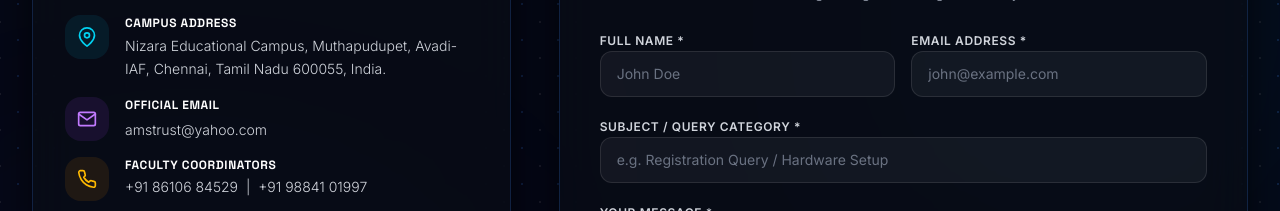
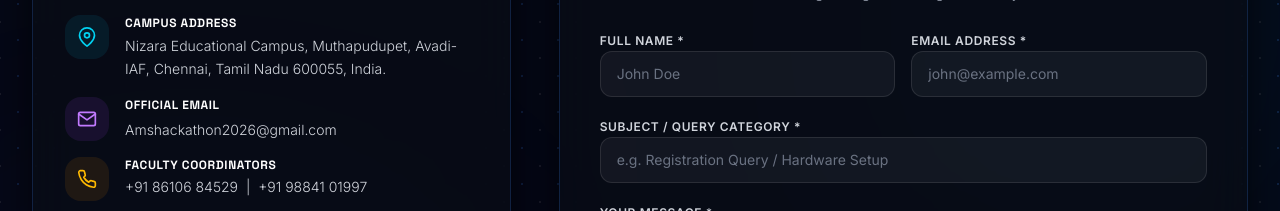
Before and after one commit to sharafahh/AMS-HACKATHON-2026, a React (Vite) app in the folder client/: page / in a window 1280 px wide. Shown: the part 10520-10731 px from the top of the page. Built offline with nearby package versions, Linux system fonts and the light colour scheme.

Commit message:
email updated

```diff
--- a/client/src/components/home/Contact.jsx
+++ b/client/src/components/home/Contact.jsx
@@ -112,10 +112,10 @@ function Contact() {
                       Official Email
                     </h4>
                     <a
-                      href="mailto:amstrust@yahoo.com"
+                      href="mailto:Amshackathon2026@gmail.com"
                       className="text-gray-300 hover:text-white text-xs sm:text-sm font-light transition-colors"
                     >
-                      amstrust@yahoo.com
+                      Amshackathon2026@gmail.com
                     </a>
                   </div>
                 </div>
```
